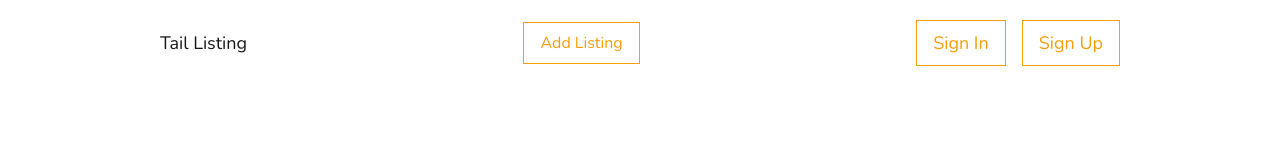
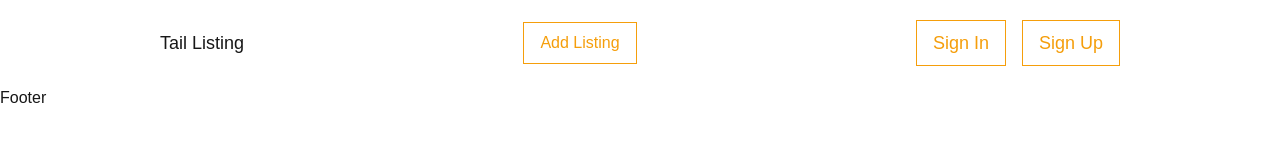
Before and after one commit to charlestanev/UrbanVibes, a Next.js app in the folder urban-vibes/: page / in a window 1280 px wide. Shown: the top 160 px of the page. Built offline with nearby package versions, Linux system fonts and the light colour scheme.

Commit message:
add Main component; integrate Navbar and Footer into app layout

```diff
--- /dev/null
+++ b/urban-vibes/src/components/mainsection/Main.tsx
@@ -0,0 +1,9 @@
+import React from 'react'
+
+const Main = () => {
+    return (
+        <main>main</main>
+    )
+}
+
+export default Main;
--- a/urban-vibes/src/pages/_app.tsx
+++ b/urban-vibes/src/pages/_app.tsx
@@ -1,3 +1,5 @@
+import Footer from "@/components/footer/Footer";
+import Navbar from "@/components/navbar/Navbar";
 import "@/styles/globals.css";
 import type { AppProps } from "next/app";
 import { Lora, Comfortaa, Nunito } from 'next/font/google';
@@ -9,8 +11,13 @@
 
 export default function App({ Component, pageProps }: AppProps) {
   return (
-    <main className={`${comfortaa.className} ${nunito.className} ${lora.className}`}>
-      <Component {...pageProps} />
-    </main>
+    <div className="min-h-screen flex flex-col">
+      <Navbar />
+      <main className={`${comfortaa.className} ${nunito.className} ${lora.className} bg-red-400`}>
+        <Component {...pageProps} />
+
+      </main>
+      <Footer />
+    </div>
   )
 }
--- a/urban-vibes/src/pages/index.tsx
+++ b/urban-vibes/src/pages/index.tsx
@@ -1,6 +1,7 @@
 import Image from "next/image";
 import localFont from "next/font/local";
 import Navbar from "@/components/navbar/Navbar";
+import Footer from "@/components/footer/Footer";
 
 const geistSans = localFont({
   src: "./fonts/GeistVF.woff",
@@ -14,9 +15,5 @@
 });
 
 export default function Home() {
-  return (
-    <>
-      <Navbar />
-    </>
-  );
+  return null;
 }
```
